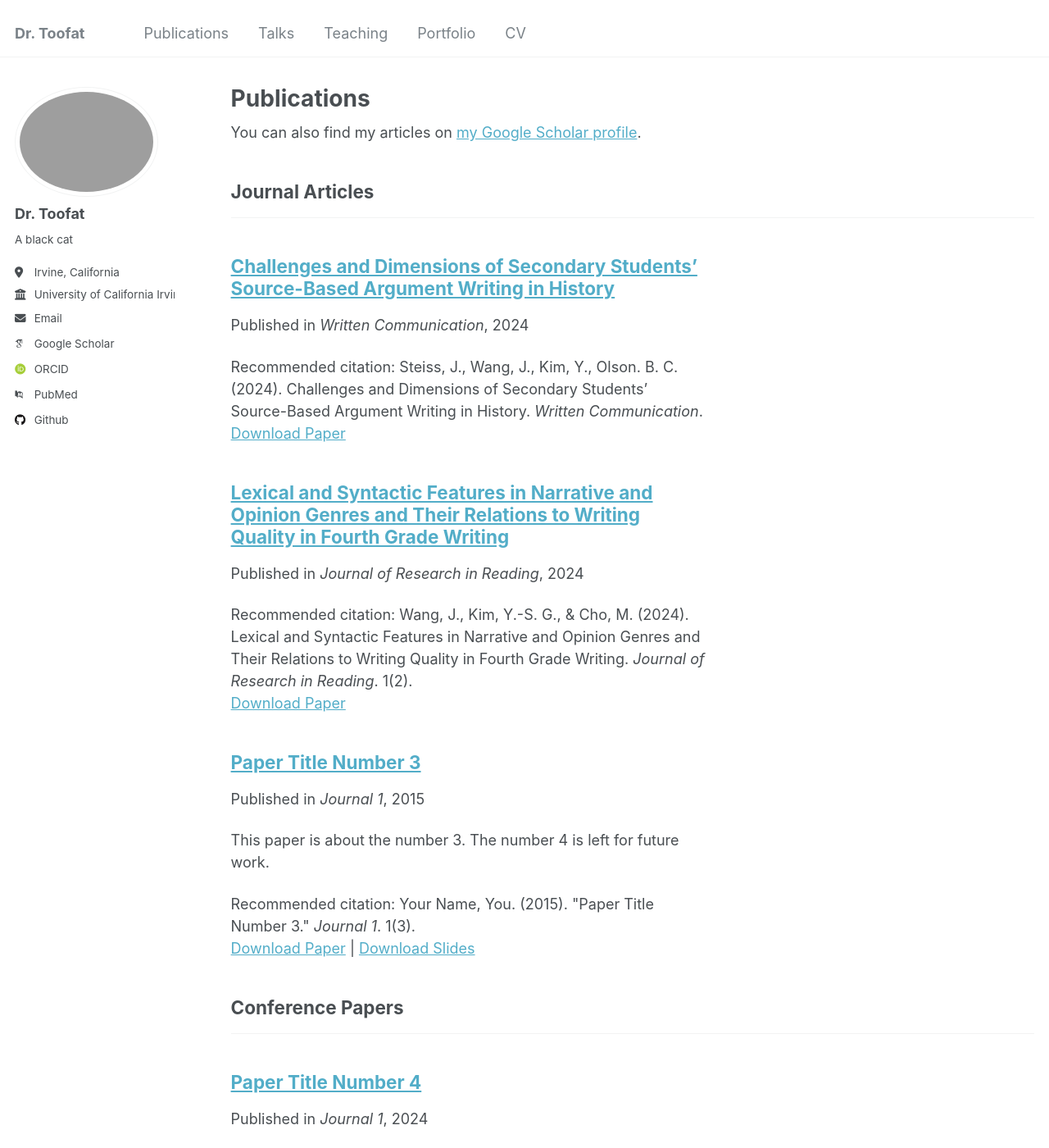
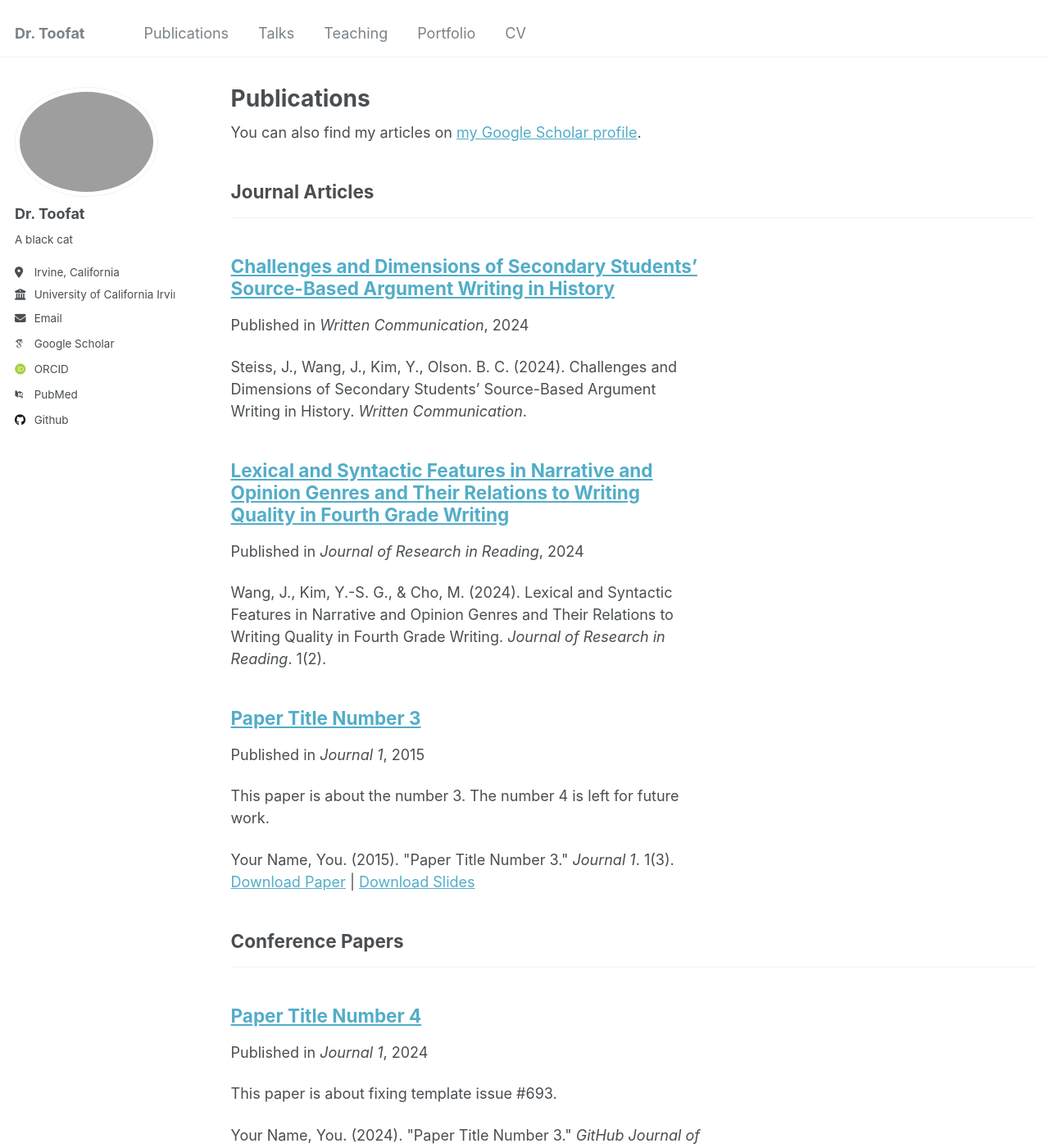
Before and after one commit to AltriaCarrie/altriacarrie.github.io, a Jekyll site: the page built from _pages/publications.html, in a window 1280 px wide and 1400 px high. Shown: the whole window at 82% size. Built offline with Jekyll 4.4.1, drawn with Linux system fonts in a browser that asks for light colours; some web fonts are replaced; some of the changed text lies outside the part shown.

Commit message:
Update archive-single.html

```diff
--- a/_includes/archive-single.html
+++ b/_includes/archive-single.html
@@ -53,13 +53,13 @@
     {% endif %}
 
     {% if post.citation and post.paperurl and post.slidesurl %}
-      <p>Recommended citation: {{ post.citation }}<br /><a href="{{ post.paperurl }}">Download Paper</a> | <a href="{{ post.slidesurl }}">Download Slides</a></p>
+      <p>{{ post.citation }}<br /><a href="{{ post.paperurl }}">Download Paper</a> | <a href="{{ post.slidesurl }}">Download Slides</a></p>
     {% elsif post.citation and post.paperurl %}
-      <p>Recommended citation: {{ post.citation }}<br /><a href="{{ post.paperurl }}">Download Paper</a></p>
+      <p>{{ post.citation }}</p>
     {% elsif post.citation and post.slidesurl %}
       <p>Recommended citation: {{ post.citation }}<br /><a href="{{ post.slidesurl }}">Download Slides</a></p>
     {% elsif post.citation %}
-      <p>Recommended citation: {{ post.citation }}</p>
+      <p>{{ post.citation }}</p>
     {% elsif post.paperurl %}
       <p><a href=" {{ post.paperurl }} ">Download Paper</a></p>
     {% elsif post.slidesurl %}
```
